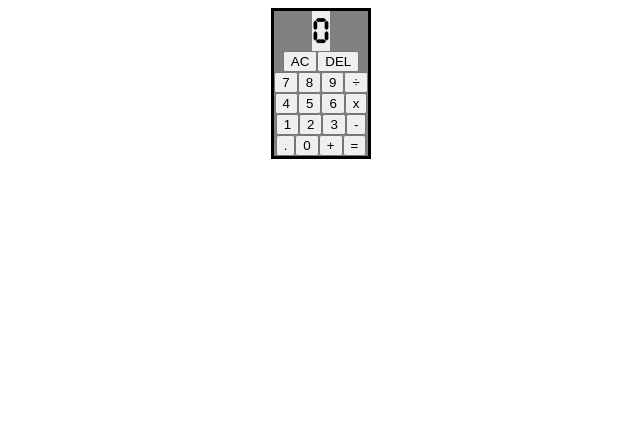
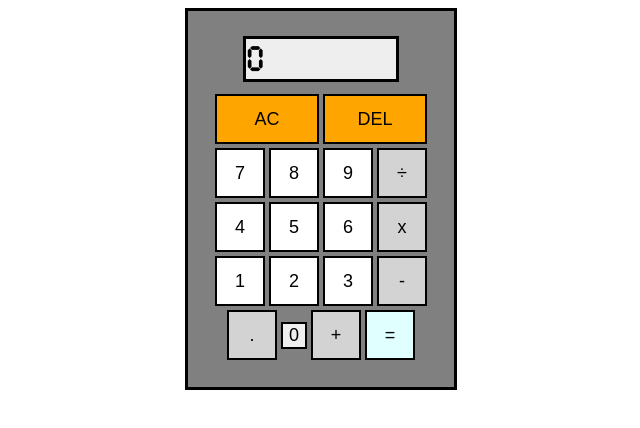
Before and after one commit to rossclay/calculator, a plain HTML site: page index.html in a window 1280 px wide. Shown: the whole page, without its empty margins (319-959 px from the left). Drawn offline with Linux system fonts and the light colour scheme.

Commit message:
adds stylized interface

```diff
--- a/style.css
+++ b/style.css
@@ -19,12 +19,16 @@ body {
     background-color: grey;
     flex-direction: column;
     max-width: fit-content;
+    padding: 25px;
 }
 
 .calc-display {
     background-color: #eee;
     font-family: 'Pocket Calculator', sans-serif;
     font-size: 40px;
+    border-style: solid;
+    min-width: 150px;
+    margin-bottom: 10px;
 }
 
 .row {
@@ -36,3 +40,38 @@ body {
 .clear-delete-section {
     display: flex
 }
+
+.num-btn {
+    background-color: white;
+}
+
+.operator-btn,
+.decimal-btn {
+    background-color: lightgray;
+}
+
+.equal-btn {
+    background-color: lightcyan;
+}
+
+.clear-btn,
+.delete-btn,
+.num-btn,
+.operator-btn,
+.decimal-btn,
+.equal-btn {
+    min-width: 50px;
+    min-height: 50px;
+}
+
+.clear-btn,
+.delete-btn {
+    background-color: orange;
+    min-width: 104px;
+}
+
+button {
+    font-size: 18px;
+    margin: 2px;
+    border-style: solid;
+}
```
